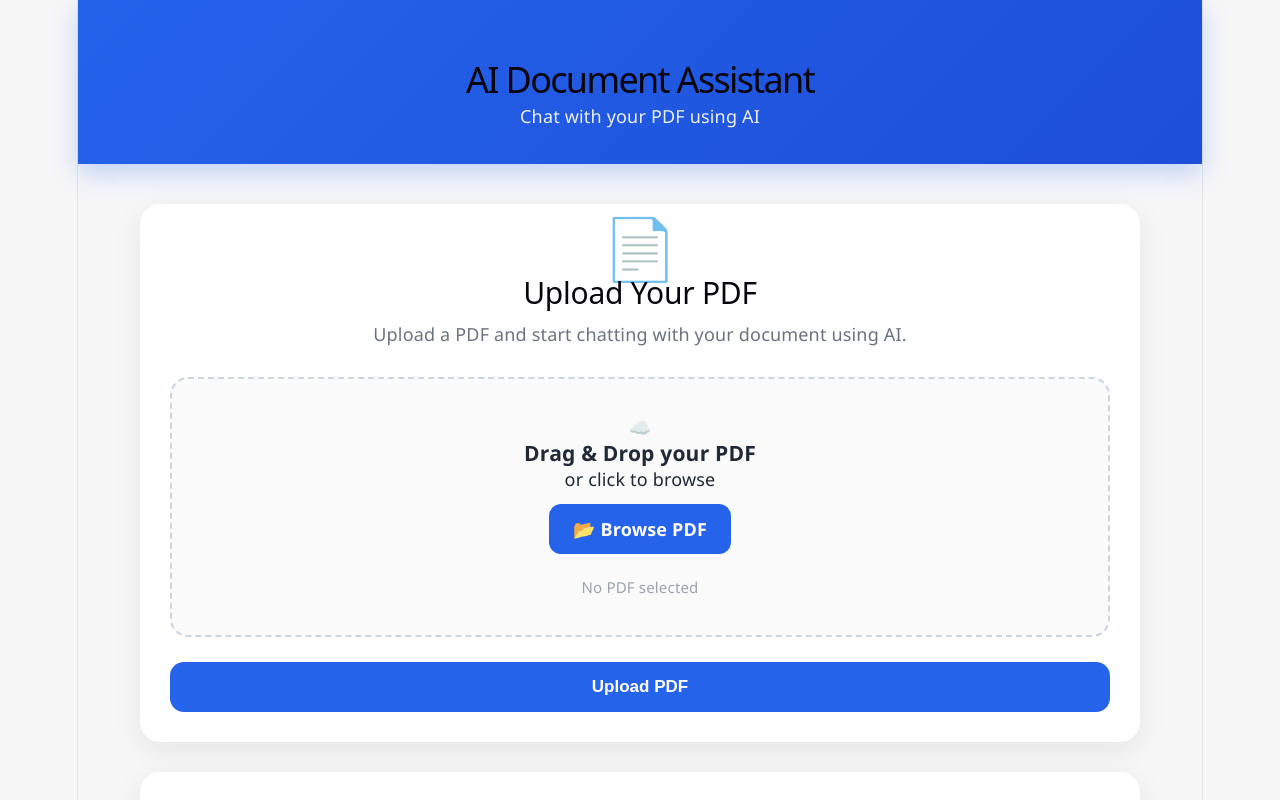
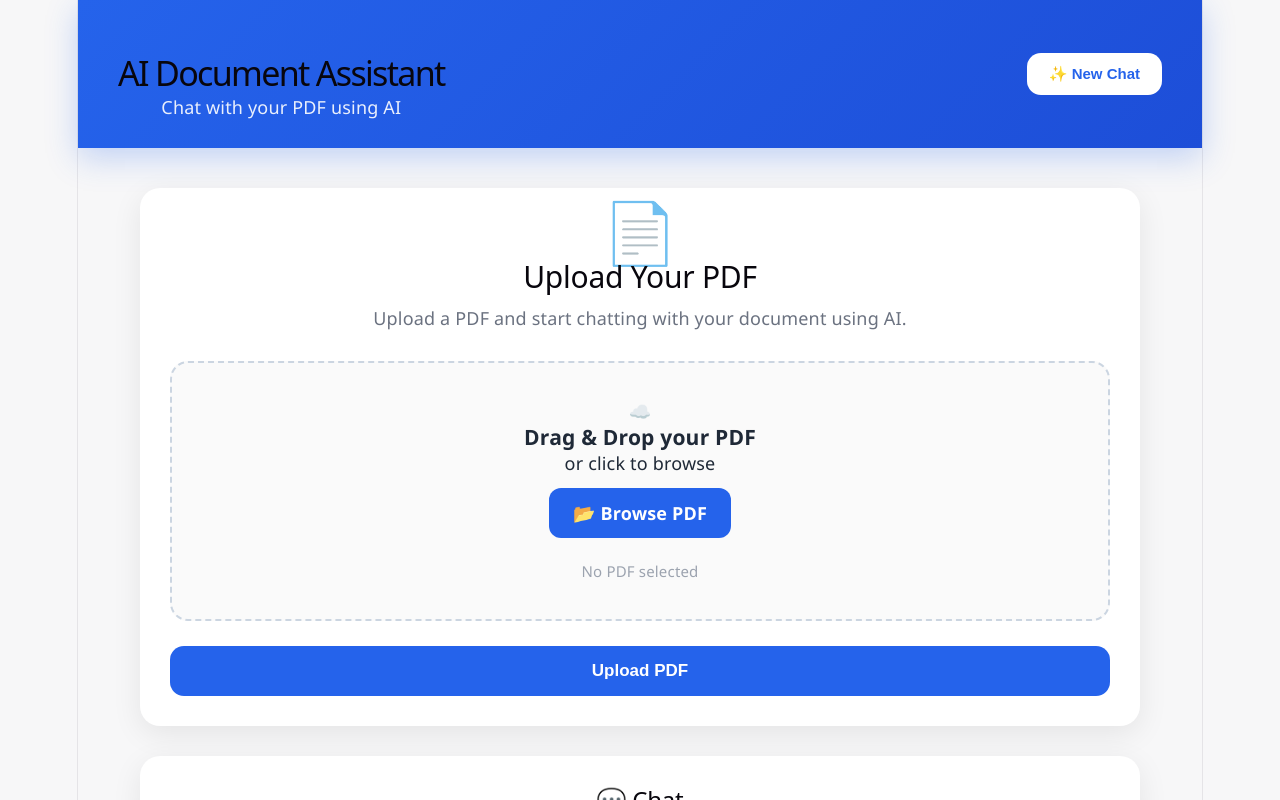
Before and after one commit to shivam9519/AI_Document_Assistant, a React app in the folder frontend/: page / in a window 1280 px wide. Shown: the top 800 px of the page. Built offline with nearby package versions, Linux system fonts and the light colour scheme; the HTML template or start-up script is replaced by a standard one.

Commit message:
added new chat funtionality

```diff
--- a/frontend/src/App.css
+++ b/frontend/src/App.css
@@ -790,3 +790,98 @@ section{
     flex-shrink:0;
 
 }
+
+
+/* ===========================
+   Header V2
+=========================== */
+
+.app-header{
+
+    background:linear-gradient(
+        135deg,
+        #2563eb,
+        #1d4ed8
+    );
+
+    color:white;
+
+    padding:28px 40px;
+
+    box-shadow:0 10px 30px rgba(37,99,235,.25);
+
+}
+
+.header-content{
+
+    max-width:1200px;
+
+    margin:auto;
+
+    display:flex;
+
+    justify-content:space-between;
+
+    align-items:center;
+
+    gap:20px;
+
+}
+
+.header-content h1{
+
+    font-size:34px;
+
+    margin-bottom:8px;
+
+}
+
+.header-content p{
+
+    opacity:.9;
+
+}
+
+.new-chat-button{
+
+    background:white;
+
+    color:#2563eb;
+
+    border:none;
+
+    padding:12px 22px;
+
+    border-radius:14px;
+
+    font-size:15px;
+
+    font-weight:700;
+
+    cursor:pointer;
+
+    transition:.25s;
+
+}
+
+.new-chat-button:hover{
+
+    transform:translateY(-2px);
+
+    background:#f8fafc;
+
+    box-shadow:0 8px 20px rgba(0,0,0,.15);
+
+}
+
+@media(max-width:768px){
+
+    .header-content{
+
+        flex-direction:column;
+
+        text-align:center;
+
+    }
+
+}
--- a/frontend/src/App.jsx
+++ b/frontend/src/App.jsx
@@ -1,6 +1,7 @@
 import { useState } from "react";
 import { toast } from "react-toastify";
 import "./App.css";
+
 import Header from "./components/Header";
 import UploadSection from "./components/UploadSection";
 import ChatSection from "./components/ChatSection";
@@ -22,6 +23,7 @@ async function handleSend() {
             toast.warning("Please enter a question.");
 
             return;
+
         }
 
         if (!documentId) {
@@ -29,7 +31,10 @@ async function handleSend() {
             toast.warning("Please upload a PDF first.");
 
             return;
+
         }
+
+        setLoading(true);
 
         try {
 
@@ -60,7 +65,7 @@ async function handleSend() {
                 sources: data.sources || [],
             };
 
-        setMessages((previous) => [
+            setMessages(previous => [
                 ...previous,
                 userMessage,
                 aiMessage,
@@ -68,13 +73,33 @@ async function handleSend() {
 
             setQuestion("");
 
-    } catch (error) {
+        }
+
+        catch (error) {
 
             console.error(error);
 
             toast.error("Something went wrong.");
 
         }
+
+        finally {
+
+            setLoading(false);
+
+        }
+
+    }
+
+    function handleNewChat() {
+
+        setMessages([]);
+
+        setQuestion("");
+
+        setLoading(false);
+
+        toast.success("Started a new chat.");
 
     }
 
@@ -85,6 +110,7 @@ async function handleSend() {
             <Header
                 title="AI Document Assistant"
                 subtitle="Chat with your PDF using AI"
+                onNewChat={handleNewChat}
             />
 
             <main>
--- a/frontend/src/components/header.jsx
+++ b/frontend/src/components/header.jsx
@@ -1,10 +1,38 @@
-function Header(props) {
+function Header({
+    title,
+    subtitle,
+    onNewChat,
+}) {
+
     return (
-        <header>
-            <h1>{props.title}</h1>
-            <p>{props.subtitle}</p>
+
+        <header className="app-header">
+
+            <div className="header-content">
+
+                <div>
+
+                    <h1>{title}</h1>
+
+                    <p>{subtitle}</p>
+
+                </div>
+
+                <button
+                    className="new-chat-button"
+                    onClick={onNewChat}
+                >
+
+                    ✨ New Chat
+
+                </button>
+
+            </div>
+
         </header>
+
     );
+
 }
 
 export default Header;
```
Lines whose indentation alone changed are shown as unchanged.
